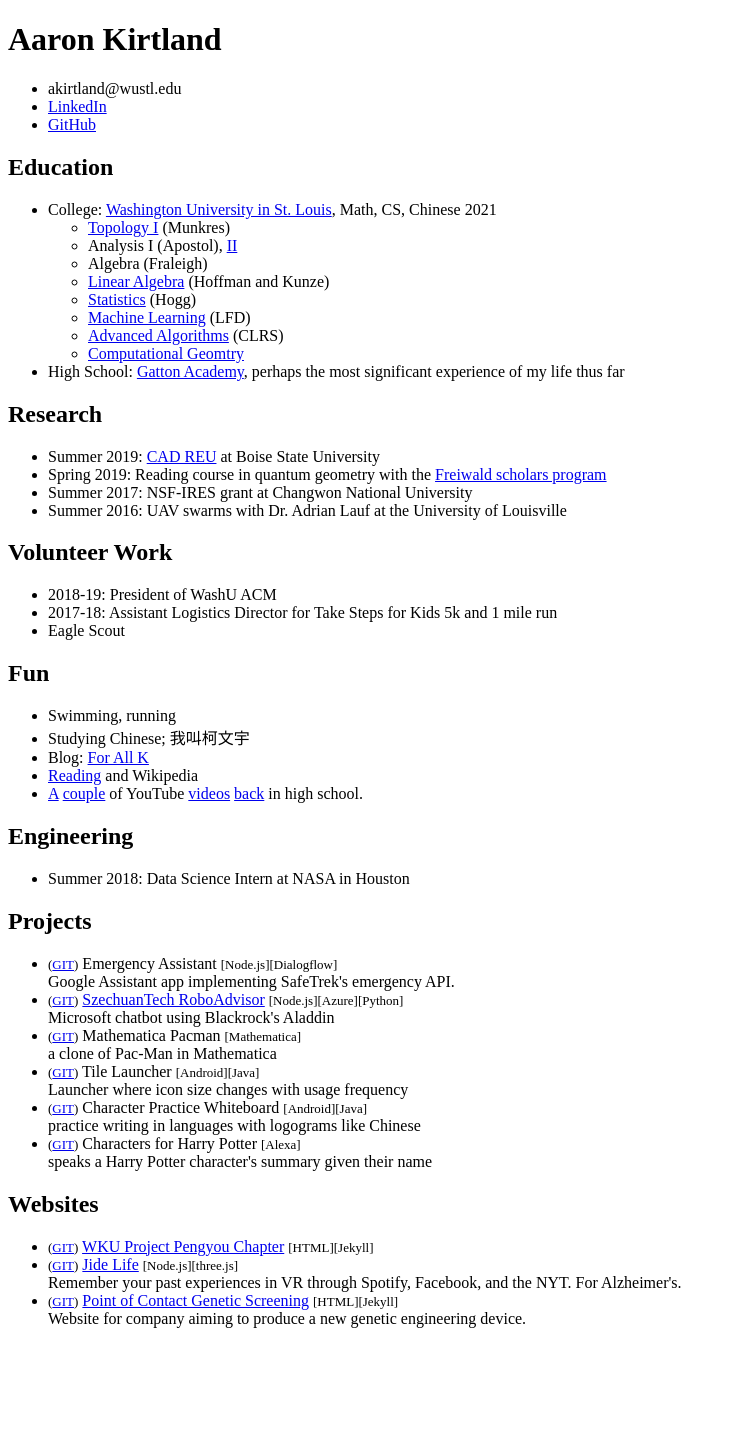
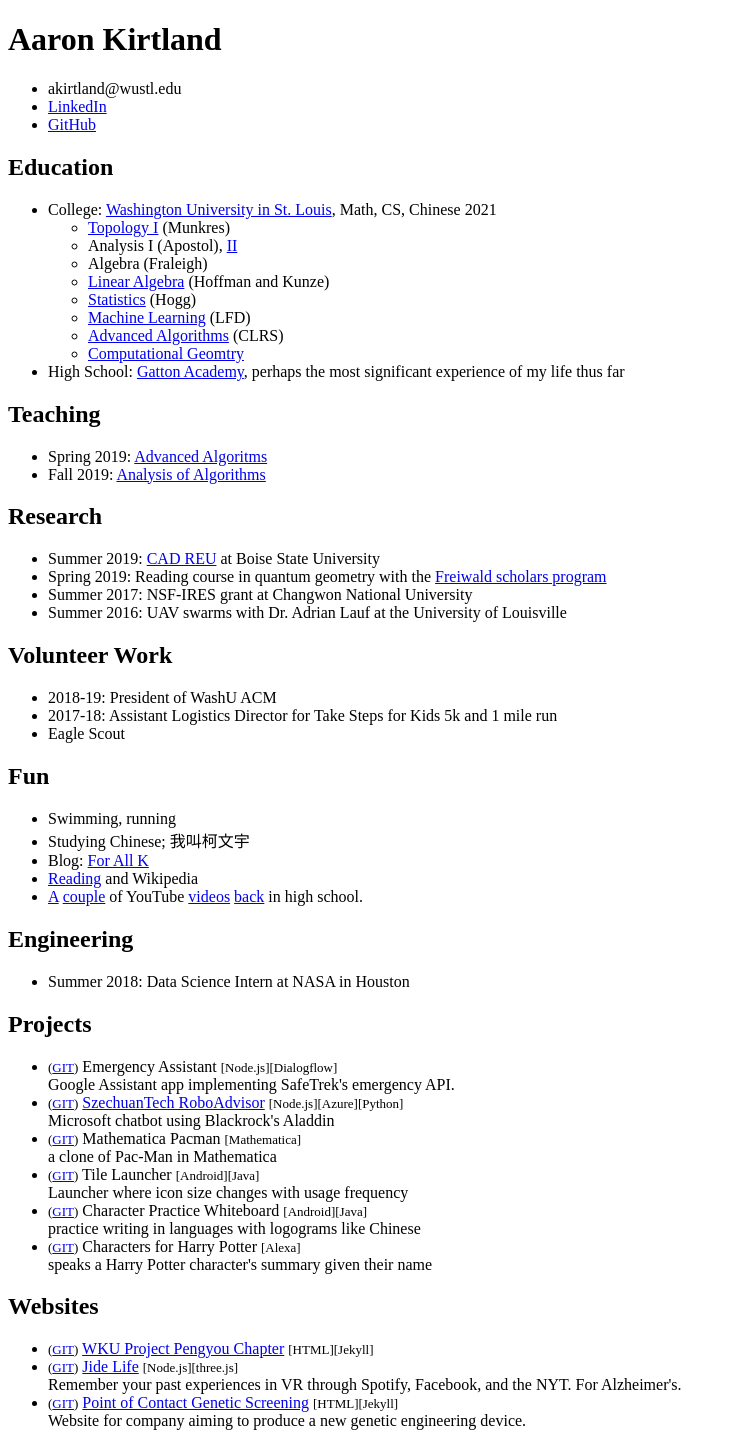
Before and after one commit to atkirtland/atkirtland.github.io, a Jekyll site: the page built from index.html, in a window 1280 px wide. Shown: the whole page, without its empty margins (0-736 px from the left). Built offline with Jekyll 4.4.1, drawn with Linux system fonts in a browser that asks for light colours; before the commit the page ends 1344 px from its top, so only the background shows below that.

Commit message:
added teaching

```diff
--- a/index.html
+++ b/index.html
@@ -42,6 +42,14 @@
       </ul>
     </li>
     <li>High School: <a href="https://www.wku.edu/academy/">Gatton Academy</a>, perhaps the most significant experience of my life thus far</li>
+  </ul>
+
+  <h2>
+    Teaching
+  </h2>
+  <ul>
+    <li>Spring 2019: <a href="https://classes.engineering.wustl.edu/cse541t/">Advanced Algoritms</a></li>
+    <li>Fall 2019: <a href="https://classes.engineering.wustl.edu/cse347/web/">Analysis of Algorithms</a></li>
   </ul>
 
   <h2>
```
Also changed, not shown: other parts of index.html (+1 -1 lines).
